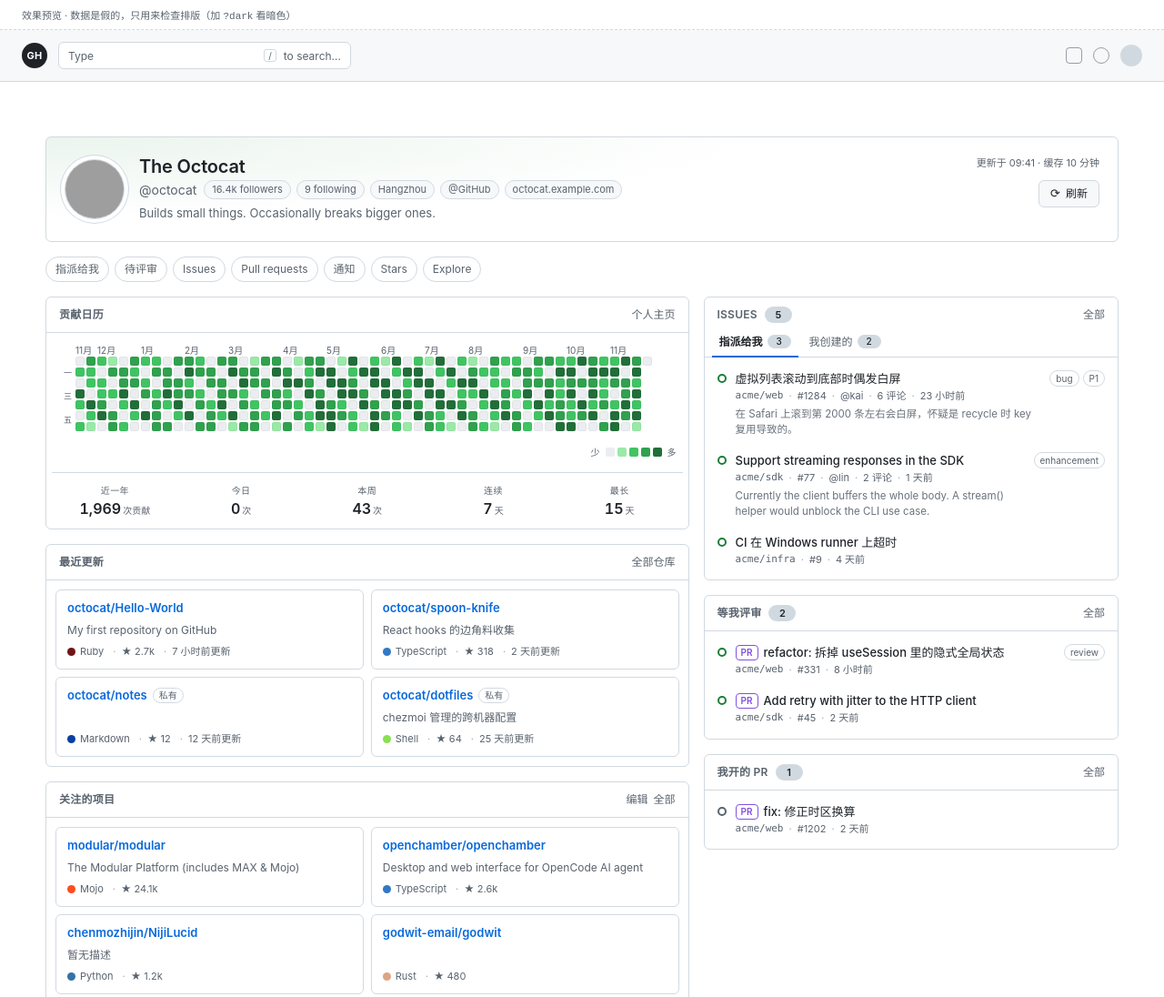
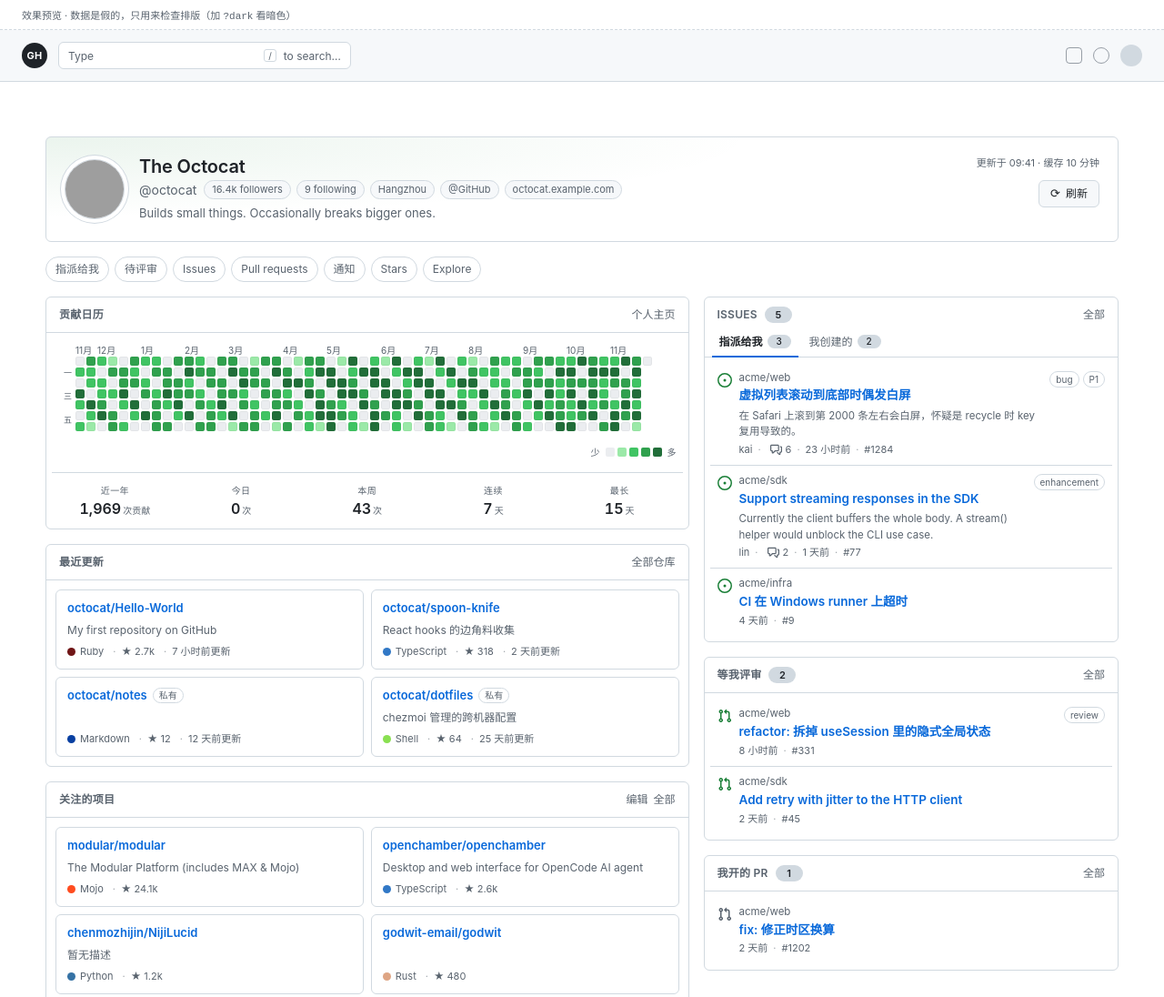
Before and after one commit to wurenrumian/github-workbench, a browser extension: page preview/demo.html in a window 1280 px wide. Shown: the top 1096 px of the page at 91% size. Drawn offline with Linux system fonts and the light colour scheme; grey boxes are pictures that could not be loaded.

Commit message:
feat: issue 行改成官方那种排法，补上 PR / 评论 / 状态图标
- 行结构：图标独占一列，正文（仓库 / 标题 / 摘要 / 页脚）整体左对齐，
  不再出现「仓库在行首、标题被图标顶开」的参差
- 标题用链接色 + 600 字重，跟 GitHub 搜索结果一致
- 真正的 octicon：circle-dot（issue）、git-pull-request、git-merge、
  git-pull-request-closed、comment-discussion；类型由图标本身区分，去掉文字 PR 标签
- 页脚按官方顺序：头像 + 作者 · 评论数（带图标）· 时间 · #编号
- 图标数据拆到 src/content/icons.js（ui.js 已经 34KB，命令行注入都超限了），
  manifest 里排在 ui.js 之前
- 缓存 key 升到 v3（新增 avatar 字段）

```diff
--- a/preview/demo.html
+++ b/preview/demo.html
@@ -234,6 +234,7 @@
     </div>
 
     <script src="../src/core/util.js"></script>
+    <script src="../src/content/icons.js"></script>
     <script src="../src/content/ui.js"></script>
     <script>
       (function () {
--- /dev/null
+++ b/src/content/icons.js
@@ -0,0 +1,54 @@
+/**
+ * icons.js — 16px 官方 octicon（GitHub 的图标集，MIT）。
+ *
+ * 单独放一个文件：一是 ui.js 别被几百行 path 数据撑爆，
+ * 二是以后想换图标只改这里。
+ */
+var GHW = (window.GHW = window.GHW || {});
+
+GHW.icons = (function () {
+  'use strict';
+
+  var SVG_NS = 'http://www.w3.org/2000/svg';
+
+  var PATHS = {
+    'circle-dot': [
+      'M8 9.5a1.5 1.5 0 1 0 0-3 1.5 1.5 0 0 0 0 3Z',
+      'M8 0a8 8 0 1 1 0 16A8 8 0 0 1 8 0ZM1.5 8a6.5 6.5 0 1 0 13 0 6.5 6.5 0 0 0-13 0Z'
+    ],
+    'issue-closed': [
+      'M11.28 6.78a.75.75 0 0 0-1.06-1.06L7.25 8.69 5.78 7.22a.75.75 0 0 0-1.06 1.06l2 2a.75.75 0 0 0 1.06 0l3.5-3.5Z',
+      'M16 8A8 8 0 1 1 0 8a8 8 0 0 1 16 0Zm-1.5 0a6.5 6.5 0 1 0-13 0 6.5 6.5 0 0 0 13 0Z'
+    ],
+    'git-pull-request': [
+      'M1.5 3.25a2.25 2.25 0 1 1 3 2.122v5.256a2.251 2.251 0 1 1-1.5 0V5.372A2.25 2.25 0 0 1 1.5 3.25Zm5.677-.177L9.573.677A.25.25 0 0 1 10 .854V2.5h1A2.5 2.5 0 0 1 13.5 5v5.628a2.251 2.251 0 1 1-1.5 0V5a1 1 0 0 0-1-1h-1v1.646a.25.25 0 0 1-.427.177L7.177 3.427a.25.25 0 0 1 0-.354ZM3.75 2.5a.75.75 0 1 0 0 1.5.75.75 0 0 0 0-1.5Zm0 9.5a.75.75 0 1 0 0 1.5.75.75 0 0 0 0-1.5Zm8.25.75a.75.75 0 1 0 1.5 0 .75.75 0 0 0-1.5 0Z'
+    ],
+    'git-pull-request-closed': [
+      'M3.25 1A2.25 2.25 0 0 1 4 5.372v5.256a2.251 2.251 0 1 1-1.5 0V5.372A2.251 2.251 0 0 1 3.25 1Zm9.5 5.5a.75.75 0 0 1 .75.75v3.378a2.251 2.251 0 1 1-1.5 0V7.25a.75.75 0 0 1 .75-.75Zm-2.03-5.273a.75.75 0 0 1 1.06 0l.97.97.97-.97a.748.748 0 0 1 1.265.332.75.75 0 0 1-.205.729l-.97.97.97.97a.751.751 0 0 1-.018 1.042.751.751 0 0 1-1.042.018l-.97-.97-.97.97a.749.749 0 0 1-1.275-.326.749.749 0 0 1 .215-.734l.97-.97-.97-.97a.75.75 0 0 1 0-1.06ZM2.5 3.25a.75.75 0 1 0 1.5 0 .75.75 0 0 0-1.5 0ZM3.25 12a.75.75 0 1 0 0 1.5.75.75 0 0 0 0-1.5Zm9.5 0a.75.75 0 1 0 0 1.5.75.75 0 0 0 0-1.5Z'
+    ],
+    'git-merge': [
+      'M5.45 5.154A4.25 4.25 0 0 0 9.25 7.5h1.378a2.251 2.251 0 1 1 0 1.5H9.25A5.734 5.734 0 0 1 5 7.123v3.505a2.25 2.25 0 1 1-1.5 0V5.372a2.25 2.25 0 1 1 1.95-.218ZM4.25 13.5a.75.75 0 1 0 0-1.5.75.75 0 0 0 0 1.5Zm8.5-4.5a.75.75 0 1 0 0-1.5.75.75 0 0 0 0 1.5ZM5 3.25a.75.75 0 1 0-1.5 0 .75.75 0 0 0 1.5 0Z'
+    ],
+    'comment-discussion': [
+      'M1.75 1h8.5c.966 0 1.75.784 1.75 1.75v5.5A1.75 1.75 0 0 1 10.25 10H7.061l-2.574 2.573A1.458 1.458 0 0 1 2 11.543V10h-.25A1.75 1.75 0 0 1 0 8.25v-5.5C0 1.784.784 1 1.75 1ZM1.5 2.75v5.5c0 .138.112.25.25.25h1a.75.75 0 0 1 .75.75v2.19l2.72-2.72a.749.749 0 0 1 .53-.22h3.5a.25.25 0 0 0 .25-.25v-5.5a.25.25 0 0 0-.25-.25h-8.5a.25.25 0 0 0-.25.25Zm13 2a.25.25 0 0 0-.25-.25h-.5a.75.75 0 0 1 0-1.5h.5c.966 0 1.75.784 1.75 1.75v5.5A1.75 1.75 0 0 1 14.25 12H14v1.543a1.458 1.458 0 0 1-2.487 1.03L9.22 12.28a.749.749 0 0 1 .326-1.275.749.749 0 0 1 .734.215l2.22 2.22v-2.19a.75.75 0 0 1 .75-.75h1a.25.25 0 0 0 .25-.25Z'
+    ]
+  };
+
+  /** 生成一个 16px 的图标节点 */
+  function make(name, cls) {
+    var svg = document.createElementNS(SVG_NS, 'svg');
+    svg.setAttribute('viewBox', '0 0 16 16');
+    svg.setAttribute('width', '16');
+    svg.setAttribute('height', '16');
+    svg.setAttribute('aria-hidden', 'true');
+    svg.setAttribute('class', 'ghw-ico' + (cls ? ' ' + cls : ''));
+    (PATHS[name] || []).forEach(function (d) {
+      var path = document.createElementNS(SVG_NS, 'path');
+      path.setAttribute('d', d);
+      svg.appendChild(path);
+    });
+    return svg;
+  }
+
+  return { make: make, names: Object.keys(PATHS) };
+})();
--- a/src/content/styles.css
+++ b/src/content/styles.css
@@ -621,12 +621,17 @@ html.ghw-native-hidden body footer {
 
 .ghw-row {
   display: flex;
-  gap: 10px;
+  gap: 8px;
   align-items: flex-start;
-  padding: 8px;
+  padding: 9px 8px;
   border-radius: 6px;
   text-decoration: none;
   color: inherit;
+}
+
+.ghw-row + .ghw-row {
+  border-top: 1px solid var(--ghw-border-soft);
+  border-radius: 0;
 }
 
 .ghw-row:hover {
@@ -635,52 +640,116 @@ html.ghw-native-hidden body footer {
   color: inherit;
 }
 
+/* 图标独占一列，保证正文左边缘整齐 */
+.ghw-row-icon {
+  flex: none;
+  width: 16px;
+  padding-top: 2px;
+}
+
+.ghw-ico {
+  display: block;
+  fill: currentColor;
+  color: var(--ghw-muted);
+}
+
+.ghw-ico.is-open {
+  color: var(--ghw-success);
+}
+
+.ghw-ico.is-merged,
+.ghw-ico.is-done {
+  color: var(--ghw-done);
+}
+
+.ghw-ico.is-closed {
+  color: var(--ghw-danger);
+}
+
+.ghw-ico.is-draft {
+  color: var(--ghw-muted);
+}
+
+.ghw-ico-sm {
+  display: inline-block;
+  width: 13px;
+  height: 13px;
+  vertical-align: -2px;
+}
+
 .ghw-row-body {
   display: flex;
   flex-direction: column;
-  gap: 2px;
+  gap: 3px;
   min-width: 0;
   flex: 1;
 }
 
-.ghw-row-title {
+/* 顶部：owner/repo（和官方搜索列表一致） */
+.ghw-row-repo {
+  font-size: 11.5px;
+  line-height: 1.3;
+  color: var(--ghw-muted);
+}
+
+.ghw-row-title-text {
   display: -webkit-box;
-  font-size: 13px;
-  font-weight: 500;
-  line-height: 1.4;
-  color: var(--ghw-fg);
+  font-size: 13.5px;
+  font-weight: 600;
+  line-height: 1.45;
+  color: var(--ghw-accent);
   overflow: hidden;
   -webkit-line-clamp: 2;
   -webkit-box-orient: vertical;
   overflow-wrap: anywhere;
+  min-width: 0;
 }
 
-.ghw-row-meta {
+/* 底部：头像 + 作者 · 评论 · 时间 · 编号 */
+.ghw-row-foot {
   display: flex;
   align-items: center;
   gap: 6px;
   flex-wrap: wrap;
   font-size: 11px;
+  line-height: 1.4;
   color: var(--ghw-muted);
+}
+
+.ghw-foot-item + .ghw-foot-item::before {
+  content: '·';
+  margin-right: 6px;
+  opacity: 0.6;
+}
+
+.ghw-foot-item--icon {
+  display: inline-flex;
+  align-items: center;
+  gap: 4px;
+}
+
+.ghw-foot-item--icon::before {
+  margin-right: 2px;
+}
+
+.ghw-mini-avatar {
+  width: 14px;
+  height: 14px;
+  border-radius: 50%;
+  flex: none;
+  background: var(--ghw-canvas);
 }
 
 .ghw-row-excerpt {
   display: -webkit-box;
-  margin-top: 2px;
+  margin-top: 1px;
   font-size: 11.5px;
-  line-height: 1.45;
+  line-height: 1.5;
   color: var(--ghw-muted);
   overflow: hidden;
   -webkit-line-clamp: 2;
   -webkit-box-orient: vertical;
   overflow-wrap: anywhere;
-  opacity: 0.9;
-}
-
-.ghw-repo-name {
-  font-family: ui-monospace, SFMono-Regular, 'SF Mono', Menlo, Consolas, monospace;
-  font-size: 11px;
-  color: var(--ghw-muted);
 }
 
 .ghw-dim::before {
--- a/src/content/ui.js
+++ b/src/content/ui.js
@@ -16,6 +16,19 @@ GHW.ui = (function () {
   var h = U.h;
 
   var MONTHS = ['1月', '2月', '3月', '4月', '5月', '6月', '7月', '8月', '9月', '10月', '11月', '12月'];
+
+  /** 类型 + 状态 → 图标名和颜色，语义跟 GitHub 一致 */
+  function stateMeta(it) {
+    var state = it.state || 'open';
+    if (it.type === 'pr') {
+      if (state === 'merged') return { name: 'git-merge', cls: 'is-merged' };
+      if (state === 'closed') return { name: 'git-pull-request-closed', cls: 'is-closed' };
+      if (state === 'draft') return { name: 'git-pull-request', cls: 'is-draft' };
+      return { name: 'git-pull-request', cls: 'is-open' };
+    }
+    if (state === 'closed') return { name: 'issue-closed', cls: 'is-done' };
+    return { name: 'circle-dot', cls: 'is-open' };
+  }
 
   var LINKS = {
     assigned: '/issues/assigned',
@@ -190,33 +203,39 @@ GHW.ui = (function () {
 
     var frag = document.createDocumentFragment();
     items.forEach(function (it) {
-      var state = it.state || 'open';
+      var meta = stateMeta(it);
       var when = it.updated ? U.relTime(it.updated) : U.relText(it.openedText);
+
+      // 对齐方式：图标独占一列，正文（仓库 / 标题 / 摘要 / 页脚）整体左对齐
+      var foot = [];
+      if (it.author) foot.push(h('span', { class: 'ghw-foot-item', text: it.author }));
+      if (it.comments) {
+        foot.push(
+          h('span', { class: 'ghw-foot-item ghw-foot-item--icon' }, GHW.icons.make('comment-discussion', 'ghw-ico-sm'), h('span', { text: String(it.comments) }))
+        );
+      }
+      if (when) foot.push(h('span', { class: 'ghw-foot-item', text: when }));
+      if (it.number) foot.push(h('span', { class: 'ghw-foot-item', text: '#' + it.number }));
 
       frag.appendChild(
         h(
           'a',
           { class: 'ghw-row', href: abs(it.href), title: it.title },
-          h('span', { class: 'ghw-state ghw-state--' + state, 'aria-hidden': 'true' }),
+          h('span', { class: 'ghw-row-icon', 'aria-hidden': 'true' }, GHW.icons.make(meta.name, meta.cls)),
           h(
             'span',
             { class: 'ghw-row-body' },
-            h(
-              'span',
-              { class: 'ghw-row-title' },
-              it.type === 'pr' ? h('span', { class: 'ghw-kind', text: 'PR' }) : null,
-              h('span', { text: it.title })
-            ),
-            h(
-              'span',
-              { class: 'ghw-row-meta' },
-              h('span', { class: 'ghw-repo-name', text: it.repoFullName || it.repo || '' }),
-              it.number ? h('span', { class: 'ghw-dim', text: '#' + it.number }) : null,
-              it.author ? h('span', { class: 'ghw-dim', text: '@' + it.author }) : null,
-              it.comments ? h('span', { class: 'ghw-dim', text: it.comments + ' 评论' }) : null,
-              when ? h('span', { class: 'ghw-dim', text: when }) : null
-            ),
-            it.excerpt ? h('span', { class: 'ghw-row-excerpt', text: it.excerpt }) : null
+            h('span', { class: 'ghw-row-repo', text: it.repoFullName || it.repo || '' }),
+            h('span', { class: 'ghw-row-title-text', text: it.title }),
+            it.excerpt ? h('span', { class: 'ghw-row-excerpt', text: it.excerpt }) : null,
+            foot.length
+              ? h(
+                  'span',
+                  { class: 'ghw-row-foot' },
+                  it.avatar ? h('img', { class: 'ghw-mini-avatar', src: it.avatar, alt: '', loading: 'lazy' }) : null,
+                  foot
+                )
+              : null
           ),
           it.labels && it.labels.length
             ? h(
--- a/src/core/store.js
+++ b/src/core/store.js
@@ -15,7 +15,7 @@ GHW.store = (function () {
 
   var SETTINGS_KEY = 'ghw:settings';
   // 解析结果改结构时升版本号，让旧缓存自动作废
-  var CACHE_PREFIX = 'ghw:cache:v2:';
+  var CACHE_PREFIX = 'ghw:cache:v3:';
 
   var DEFAULTS = {
     // 总开关：开 = 接管内容区，关 = 完全不介入（没有「半接管」这种中间状态）
```
Also changed, not shown: src/core/parse.js (+12 -0 lines), tests/ui.test.mjs (+11 -3 lines), README.md, docs/preview.png, manifest.json.
